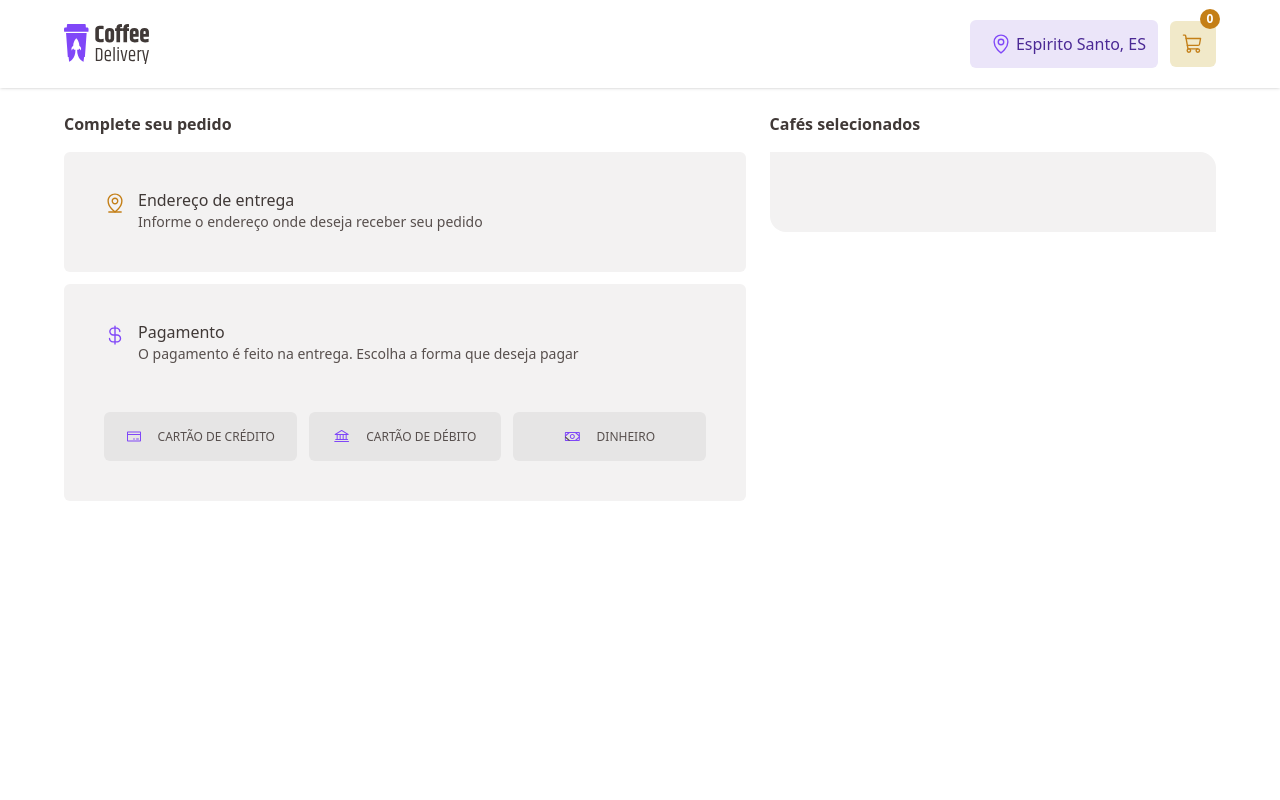
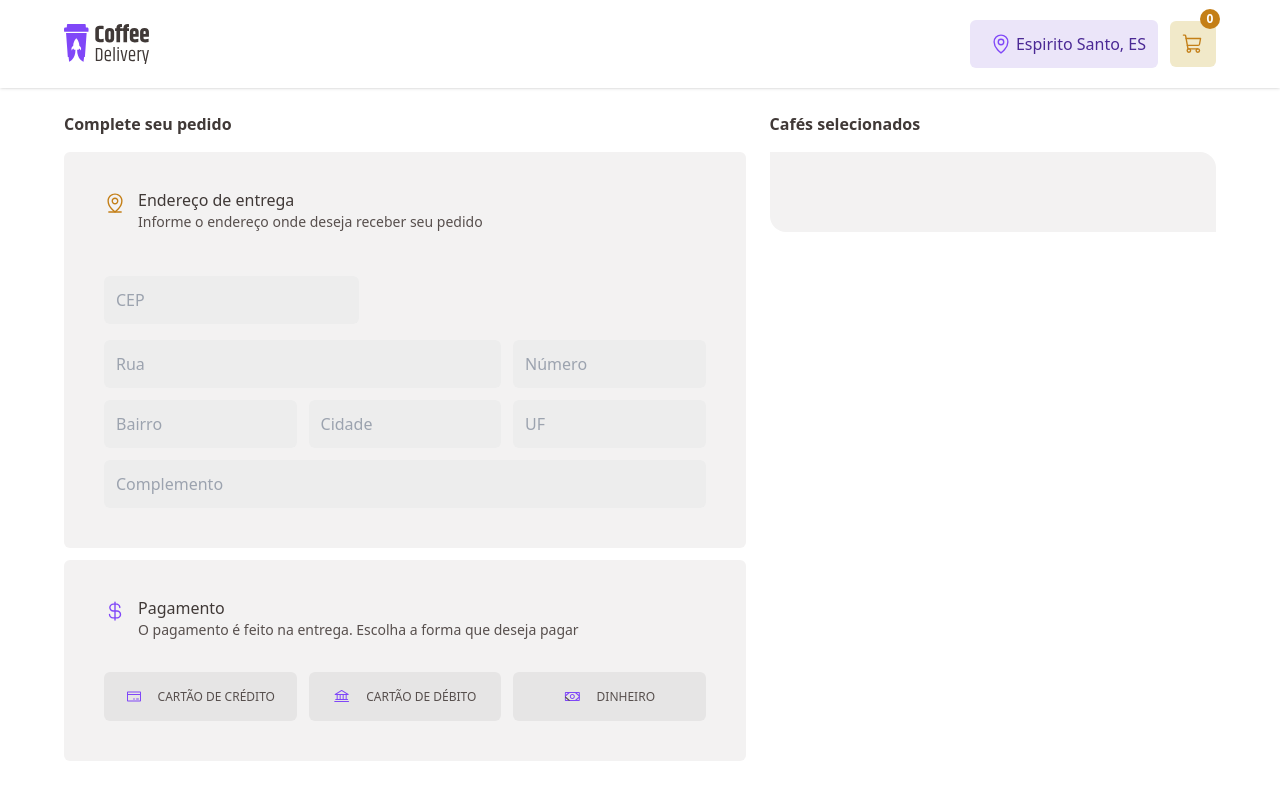
Before and after one commit to estudioprogramacaocriativa/rocketseat-02-challenge-coffee-delivery, a React (Vite) app: page /cart in a window 1280 px wide. Built offline with nearby package versions, Linux system fonts and the light colour scheme; the HTML template or start-up script is replaced by a standard one.

Commit message:
add form address inputs

```diff
--- a/src/pages/Cart.tsx
+++ b/src/pages/Cart.tsx
@@ -24,9 +24,53 @@ export function Cart() {
                             </div>
                         </header>
 
-                        <form>
+                        <form className="mt-8">
+                            <input
+                                className="bg-base-input mt-3 rounded-md p-3"
+                                type="text"
+                                placeholder="CEP"
+                            />
 
+                            <div className="grid grid-cols-3 gap-3 mt-4">
+                                <div className="col-span-2">
+                                    <input
+                                        className="bg-base-input rounded-md p-3 w-full"
+                                        type="text"
+                                        placeholder="Rua"
+                                    />
+                                </div>
+                                <div className="col-span-1">
+                                    <input
+                                        className="bg-base-input rounded-md p-3 w-full"
+                                        type="text"
+                                        placeholder="Número"
+                                    />
+                                </div>
+                            </div>
 
+                            <div className="grid grid-cols-3 gap-3 mt-3">
+                                <input
+                                    className="bg-base-input rounded-md p-3 w-full"
+                                    type="text"
+                                    placeholder="Bairro"
+                                />
+                                <input
+                                    className="bg-base-input rounded-md p-3 w-full"
+                                    type="text"
+                                    placeholder="Cidade"
+                                />
+                                <input
+                                    className="bg-base-input rounded-md p-3 w-full"
+                                    type="text"
+                                    placeholder="UF"
+                                />
+                            </div>
+
+                            <input
+                                className="bg-base-input rounded-md p-3 mt-3 w-full"
+                                type="text"
+                                placeholder="Complemento"
+                            />
                         </form>
                     </div>
 
@@ -43,7 +87,7 @@ export function Cart() {
                             </div>
                         </header>
 
-                        <div className="grid grid-cols-3 gap-3 mt-12">
+                        <div className="grid grid-cols-3 gap-3 mt-8">
                             <div className="flex items-center justify-center bg-base-button rounded-md gap-4 p-4 hover:bg-base-hover transition-all duration-300 cursor-pointer">
                                 <img src={CreditCard} alt=""/>
                                 <span className="text-base-text uppercase text-xs">Cartão de crédito</span>
```
